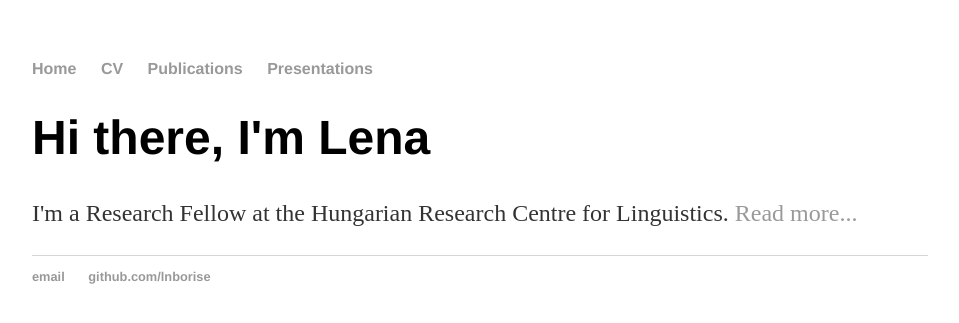
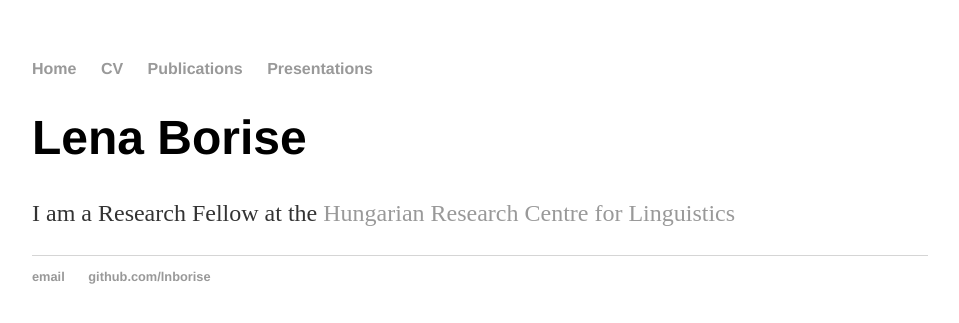
Before and after one commit to lnborise/lnborise.github.io, a Jekyll site: the page built from index.html, in a window 1280 px wide. Shown: the top 323 px of the page, without its empty margins (160-1119 px from the left). Built offline with Jekyll 4.4.1, drawn with Linux system fonts in a browser that asks for light colours.

Commit message:
Update index.html

```diff
--- a/index.html
+++ b/index.html
@@ -3,6 +3,6 @@ layout: default
 title: Lena Borise
 ---
 <div class="blurb">
-	<h1>Hi there, I'm Lena</h1>
-	<p>I'm a Research Fellow at the Hungarian Research Centre for Linguistics. <a href="/about">Read more...</a></p>
+	<h1>Lena Borise</h1>
+	<p>I am a Research Fellow at the <a href="http://www.nytud.hu/eng/index.html">Hungarian Research Centre for Linguistics</a>
 </div><!-- /.blurb -->
```
